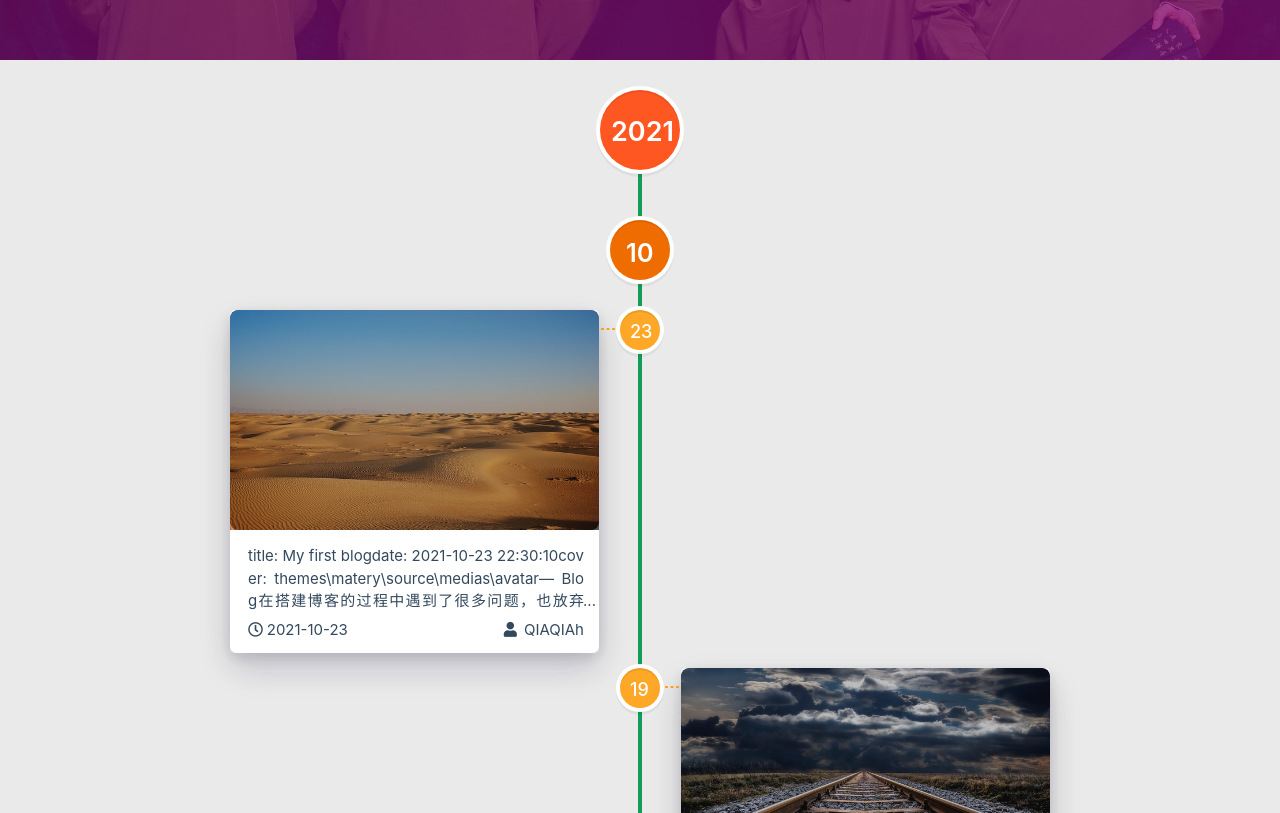
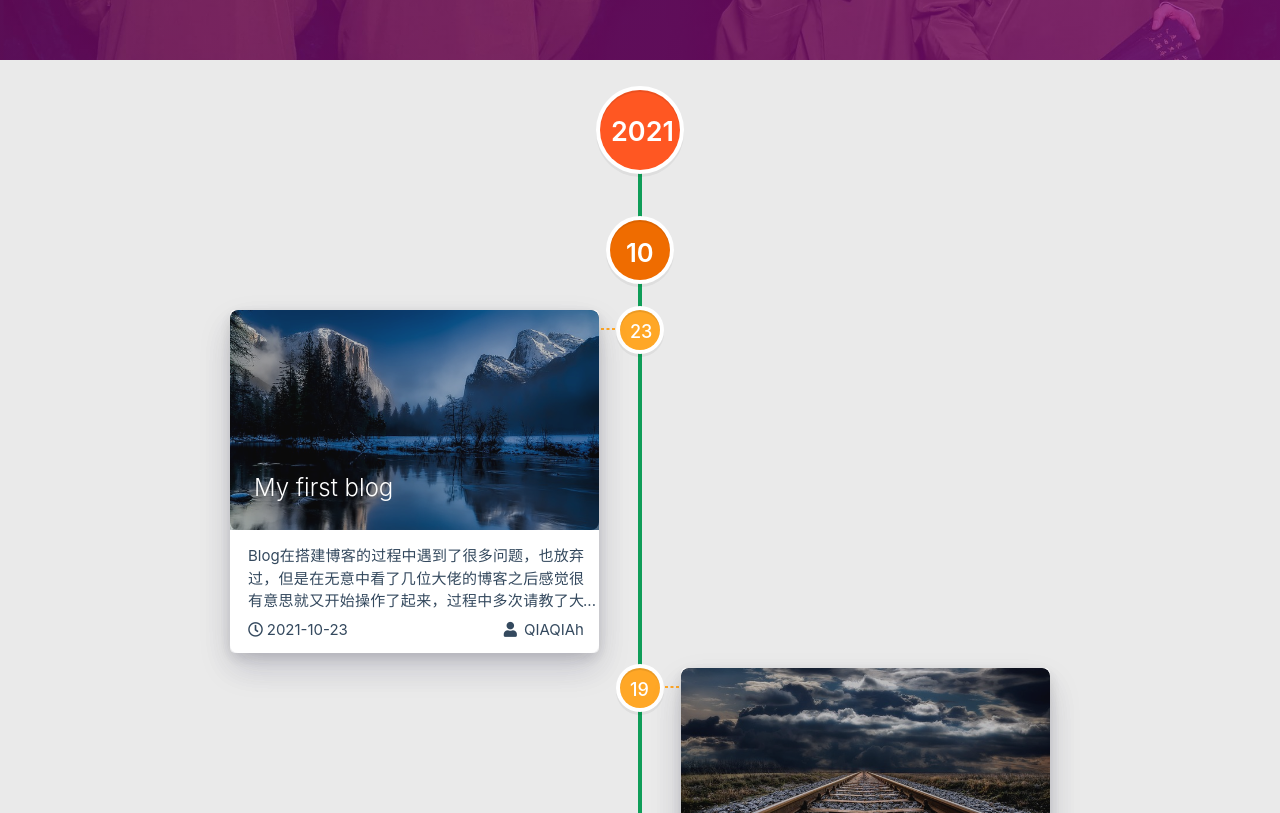
Before and after one commit to QIAQIAh/QIAQIAh.github.io, a plain HTML site: page archives/2021/10/index.html in a window 1280 px wide. Shown: the part 420-1233 px from the top of the page. Drawn offline with nearby package versions, Linux system fonts and the light colour scheme; some packages are replaced by stand-ins of ours; a script that the page names is missing.

Commit message:
Site updated: 2021-10-23 22:46:48

```diff
--- a/archives/2021/10/index.html
+++ b/archives/2021/10/index.html
@@ -383,17 +383,16 @@
                             <div class="card-image">
 
 
-                                <img src="/medias/featureimages/0.jpg" class="responsive-img" alt="">
+                                <img src="/medias/featureimages/18.jpg" class="responsive-img" alt="My first blog">
 
-                                <span class="card-title"></span>
+                                <span class="card-title">My first blog</span>
                             </div>
                         </a>
                         <div class="card-content article-content">
                             <div class="summary block-with-text">
 
-
-title: My first blogdate: 2021-10-23 22:30:10cover: themes\matery\source\medias\avatar—
-Blog在搭建博客的过程中遇到了很多问题，也放弃过，但是在无意
+                                    Blog在搭建博客的过程中遇到了很多问题，也放弃过，但是在无意中看了几位大佬的博客之后感觉很有意思就又开始操作了起来，过程中多次请教了大佬和百度，不得不惊叹现代互联网科技发展之迅速！
+Markdown语法在b站找了视频教程看了之后，惊叹于它
 
                             </div>
                             <div class="publish-info">
--- a/search.xml
+++ b/search.xml
@@ -4,11 +4,11 @@
 
 
     <entry>
-      <title></title>
+      <title>My first blog</title>
       <link href="/2021/10/23/My-first-blog/"/>
       <url>/2021/10/23/My-first-blog/</url>
 
-        <content type="html"><![CDATA[<hr><p>title: My first blog<br>date: 2021-10-23 22:30:10<br>cover: themes\matery\source\medias\avatar—</p><h1 id="Blog"><a href="#Blog" class="headerlink" title="Blog"></a>Blog</h1><p>在搭建博客的过程中遇到了很多问题，也放弃过，但是在无意中看了几位大佬的博客之后感觉很有意思就又开始操作了起来，过程中多次请教了大佬和百度，不得不惊叹现代互联网科技发展之迅速！</p><h1 id="Markdown语法"><a href="#Markdown语法" class="headerlink" title="Markdown语法"></a>Markdown语法</h1><p>在b站找了视频教程看了之后，惊叹于它语法的简单，对得起”让你爱上写作“这个标签😍😍</p>]]></content>
+        <content type="html"><![CDATA[<h1 id="Blog"><a href="#Blog" class="headerlink" title="Blog"></a>Blog</h1><p>在搭建博客的过程中遇到了很多问题，也放弃过，但是在无意中看了几位大佬的博客之后感觉很有意思就又开始操作了起来，过程中多次请教了大佬和百度，不得不惊叹现代互联网科技发展之迅速！</p><h1 id="Markdown语法"><a href="#Markdown语法" class="headerlink" title="Markdown语法"></a>Markdown语法</h1><p>在b站找了视频教程看了之后，惊叹于它语法的简单，对得起”让你爱上写作“这个标签😍😍</p>]]></content>
 
 
 
```
Also changed, not shown: 2021/10/19/hello-world/index.html (+2 -2 lines), 2021/10/23/My-first-blog/index.html (+7 -9 lines), archives/2021/index.html (+4 -5 lines), archives/index.html (+4 -5 lines), index.html (+4 -5 lines).
